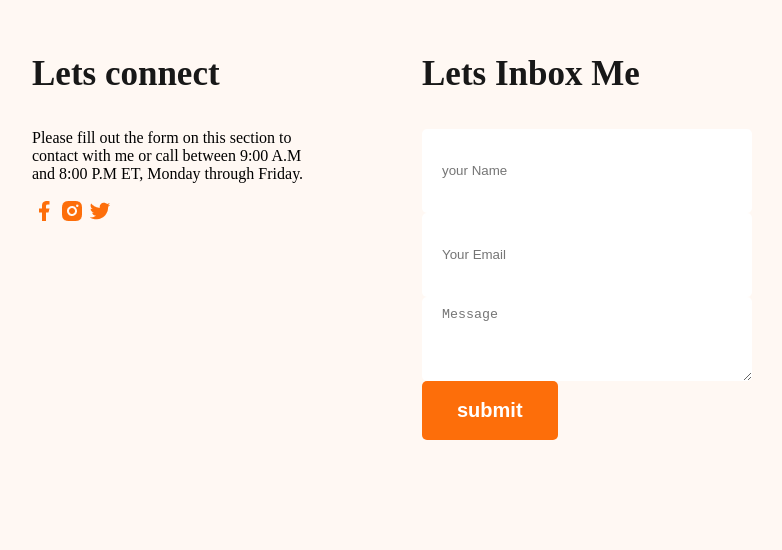
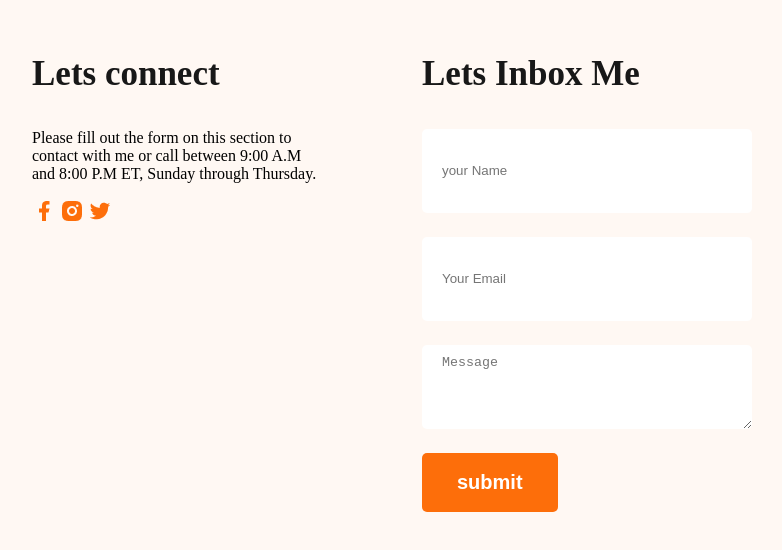
Before and after one commit to far-hin/web-devloper-portfolio, a plain HTML site: page index.html in a window 1280 px wide. Shown: the part 3021-3571 px from the top of the page, without its empty margins (268-1050 px from the left). Drawn offline with Linux system fonts and the light colour scheme.

Commit message:
updated the available time

```diff
--- a/index.html
+++ b/index.html
@@ -169,7 +169,7 @@ to any of the 1500+ FontAwesome 5 free icons available. Aenean commodo ligula eg
         <div class="footer-column">
             <h3 class="section-tittle">Lets connect</h3>
             <p>Please fill out the form on this section to contact with me or call between
-               9:00 A.M and 8:00 P.M ET, Monday through Friday. </p>
+               9:00 A.M and 8:00 P.M ET, Sunday through Thursday. </p>
                <div>
                 <a href=""><img src="images/icons/facebook.png" alt=""></a>
                  <a href=""><img src="images/icons/insta.png" alt=""></a>
--- a/styles/style.css
+++ b/styles/style.css
@@ -179,6 +179,6 @@ input[type="text" ] , footer input[type="email"], footer textarea{
    display: block;
    width: 100%;
    padding: 10px 20px;
-   margin: bottom 24px;
+   margin-bottom:24px;
   border:none
 }
```
